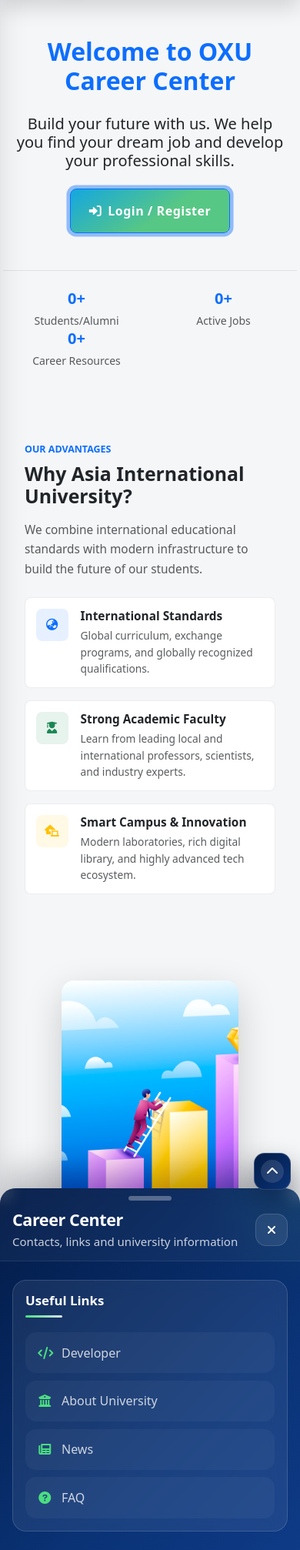
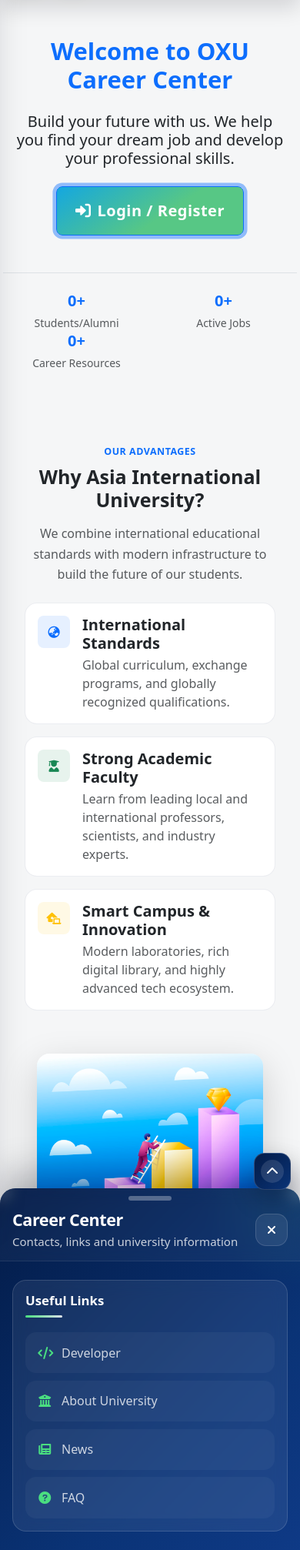
Before and after one commit to Perfectionist25/oxu_career, a Django app: page / in a window 390 px wide. Shown: the part 74-2088 px from the top of the page at 77% size. Run offline with Django 5.2, Linux system fonts and the light colour scheme; data that the repository does not hold is empty; parts of the project's set-up code (start-up, migrations or seed data) failed here and were passed over; some libraries are stand-ins or nearby versions.

Commit message:
fix adaptation featured section in home.html

```diff
--- a/core/templates/home.html
+++ b/core/templates/home.html
@@ -52,26 +52,26 @@
   </section>
 
 <!-- Features Section -->
-<section class="py-5 my-4">
+<section class="py-5 my-2 my-md-4">
   <div class="container">
-    <div class="row align-items-center g-5">
+    <div class="row align-items-center g-4 g-lg-5">
 
       <!-- Левая колонка: Текст и преимущества -->
       <div class="col-lg-6">
-        <div class="mb-4">
+        <div class="mb-4 text-center text-lg-start">
           <span class="home-feature-eyebrow text-primary fw-bold text-uppercase d-block mb-2">
             {% trans "Our Advantages" %}
           </span>
           <h2 class="home-feature-title fw-bold text-dark mb-3">
             {% trans "Why Asia International University?" %}
           </h2>
-          <p class="home-feature-lead text-muted mb-0">
+          <p class="home-feature-lead text-muted mb-0 mx-auto mx-lg-0">
             {% trans "We combine international educational standards with modern infrastructure to build the future of our students." %}
           </p>
         </div>
 
         <!-- Преимущество 1 -->
-        <div class="feature-item home-feature-card d-flex align-items-start p-3 rounded-3 mb-3">
+        <div class="feature-item home-feature-card d-flex align-items-start p-3 rounded-4 mb-3">
           <div class="feature-icon home-feature-icon bg-primary bg-opacity-10 text-primary rounded-3 d-flex align-items-center justify-content-center me-3 flex-shrink-0">
             <i class="fas fa-globe-asia"></i>
           </div>
@@ -82,7 +82,7 @@
         </div>
 
         <!-- Преимущество 2 -->
-        <div class="feature-item home-feature-card d-flex align-items-start p-3 rounded-3 mb-3">
+        <div class="feature-item home-feature-card d-flex align-items-start p-3 rounded-4 mb-3">
           <div class="feature-icon home-feature-icon bg-success bg-opacity-10 text-success rounded-3 d-flex align-items-center justify-content-center me-3 flex-shrink-0">
             <i class="fas fa-user-graduate"></i>
           </div>
@@ -93,7 +93,7 @@
         </div>
 
         <!-- Преимущество 3 -->
-        <div class="feature-item home-feature-card d-flex align-items-start p-3 rounded-3 mb-3">
+        <div class="feature-item home-feature-card d-flex align-items-start p-3 rounded-4 mb-3">
           <div class="feature-icon home-feature-icon bg-warning bg-opacity-10 text-warning rounded-3 d-flex align-items-center justify-content-center me-3 flex-shrink-0">
             <i class="fas fa-laptop-house"></i>
           </div>
@@ -104,15 +104,15 @@
         </div>
       </div>
 
-      <!-- Правая колонка: Интерактивный визуал -->
+      <!-- Правая колонка: Интерактивный визуал (Исправленная адаптивность) -->
       <div class="col-lg-6">
-        <div class="position-relative p-5 ps-lg-5">
+        <div class="home-feature-visual-wrapper p-3 p-sm-4 p-lg-5 position-relative text-center d-flex flex-column align-items-center">
 
           <!-- Главное фото -->
-          <img src="{% static 'img/progress.jpg' %}" alt="{% trans 'AIU Campus Life' %}" class="img-fluid rounded-4 shadow-lg position-relative w-100 object-fit-cover" style="z-index: 2; min-height: 400px; max-height: 500px;">
+          <img src="{% static 'img/progress.jpg' %}" alt="{% trans 'AIU Campus Life' %}" class="img-fluid rounded-4 shadow-lg w-100 object-fit-cover home-feature-img">
 
           <!-- Парящая карточка поверх фото -->
-          <div class="home-feature-floating-card position-absolute bottom-0 start-0 bg-white p-3 rounded-4 shadow-lg d-flex align-items-center m-4 m-lg-5" style="z-index: 3; max-width: 290px;">
+          <div class="home-feature-floating-card bg-white p-3 rounded-4 shadow-lg d-flex align-items-center text-start">
             <div class="home-feature-floating-icon bg-primary text-white rounded-3 me-3 d-flex align-items-center justify-content-center shadow-sm">
               <i class="fas fa-award"></i>
             </div>
@@ -121,6 +121,7 @@
               <p class="home-feature-floating-text text-muted mb-0">{% trans "Your pathway to global career success starts here." %}</p>
             </div>
           </div>
+
         </div>
       </div>
 
@@ -515,11 +516,11 @@
 .home-feature-eyebrow {
   font-size: 0.78rem;
   line-height: 1.35;
-  letter-spacing: 0;
+  letter-spacing: 0.5px;
 }
 
 .home-feature-title {
-  font-size: clamp(1.75rem, 1.35rem + 1vw, 2.25rem);
+  font-size: clamp(1.5rem, 1.2rem + 1.5vw, 2.25rem);
   line-height: 1.2;
 }
 
@@ -538,7 +539,7 @@
 .home-feature-card:hover {
   background-color: #f8f9fa;
   transform: translateX(5px);
-  box-shadow: 0 8px 25px rgba(0,0,0,0.08);
+  box-shadow: 0 8px 25px rgba(0,0,0,0.06);
 }
 
 .home-feature-icon {
@@ -547,14 +548,26 @@
   font-size: 1rem;
 }
 
-.home-feature-card-title {
-  font-size: 1rem;
-  line-height: 1.35;
+/* Настройки изображения и контейнера */
+.home-feature-visual-wrapper {
+  z-index: 1;
 }
 
-.home-feature-card-text {
-  font-size: 0.9rem;
-  line-height: 1.55;
+.home-feature-img {
+  z-index: 2;
+  height: auto;
+  min-height: 320px;
+  max-height: 500px;
+}
+
+/* Десктопное позиционирование парящей карточки */
+.home-feature-floating-card {
+  z-index: 3;
+  width: 100%;
+  max-width: 290px;
+  position: absolute;
+  bottom: 2rem;
+  left: 2rem;
 }
 
 .home-feature-floating-icon {
@@ -562,16 +575,6 @@
   height: 46px;
   font-size: 1.1rem;
   flex-shrink: 0;
-}
-
-.home-feature-floating-title {
-  font-size: 0.98rem;
-  line-height: 1.3;
-}
-
-.home-feature-floating-text {
-  font-size: 0.84rem;
-  line-height: 1.45;
 }
 
 .category-card {
@@ -588,76 +591,23 @@
   transform: scale(1.05);
 }
 
-@media (max-width: 768px) {
-  .display-5 {
-    font-size: 2rem !important;
+@media (max-width: 991.98px) {
+  .home-feature-lead {
+    max-width: 100%;
   }
-
-  .btn-lg {
-    padding: 0.75rem 1.5rem;
-    font-size: 1rem;
-  }
-
-  .home-feature-title {
-    font-size: 1.75rem;
-  }
-
-  .home-feature-lead {
-    font-size: 0.96rem;
+  /* На планшетах и мобильных убираем абсолютное позиционирование, чтобы карточка аккуратно вставала снизу */
+  .home-feature-floating-card {
+    position: relative !important;
+    bottom: auto !important;
+    left: auto !important;
+    margin-top: 1.25rem !important;
+    max-width: 100% !important;
   }
 }
 
 @media (max-width: 576px) {
-  .hero-actions {
-    flex-direction: column;
-    align-items: stretch;
-  }
-
-  .hero-actions .btn {
-    width: 100%;
-    max-width: 360px;
-    margin-left: auto;
-    margin-right: auto;
-  }
-
-  .hero-image {
-    width: 100%;
-    height: auto;
-  }
-
-  .btn-primary,
-  .btn-outline-primary {
-    min-height: 54px;
-    font-size: 1rem;
-  }
-
-  .home-feature-floating-card {
-    position: static !important;
-    transform: none !important;
-    margin-top: 1.25rem;
-  }
-
-  .home-feature-floating-icon {
-    width: 54px;
-    height: 54px;
-    font-size: 1.2rem;
-  }
-
-  .resource-preview-card, .event-preview-card {
-    min-height: 165px;
-  }
-
-  .section.text-center,
-  .section.text-center * {
-    text-align: center;
-  }
-
-  .home-feature-title {
-    font-size: 1.55rem;
-  }
-
   .home-feature-card {
-    padding: 0.85rem !important;
+    padding: 1rem !important;
   }
 
   .home-feature-icon {
@@ -666,23 +616,8 @@
     font-size: 0.95rem;
   }
 
-  .home-feature-card-title {
-    font-size: 0.96rem;
-  }
-
-  .home-feature-card-text {
-    font-size: 0.86rem;
-  }
-
-  .home-feature-floating-card {
-    max-width: calc(100% - 2rem) !important;
-    margin: 1rem !important;
-  }
-
-  .home-feature-floating-icon {
-    width: 40px;
-    height: 40px;
-    font-size: 1rem;
+  .home-feature-img {
+    min-height: 250px;
   }
 }
 </style>
```
